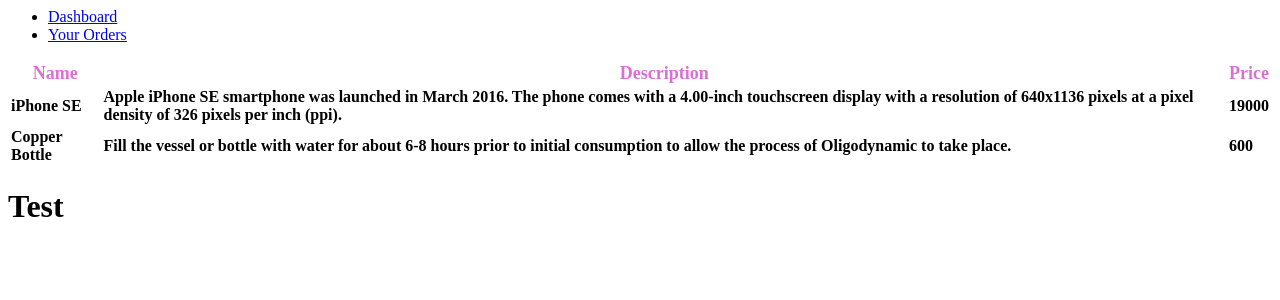
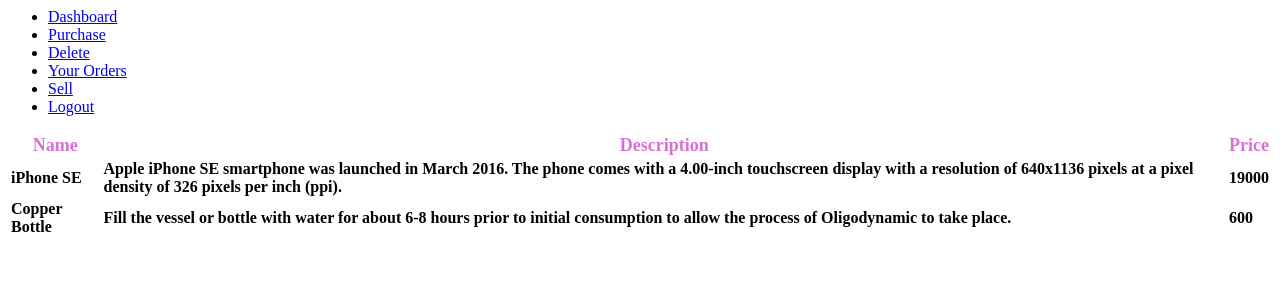
Before and after one commit to NilsonKuppusamy/AgnesBooks, a Flask app: page / in a window 1280 px wide. Shown: the top 300 px of the page. Run offline with Flask 2, Linux system fonts and the light colour scheme; the visitor is signed in with stand-in values (Sample User, id 1); lists and menus that the app fills with data are empty.

Commit message:
Logout logic added

```diff
--- a/App.py
+++ b/App.py
@@ -1,5 +1,6 @@
 from flask import Flask, flash, redirect, render_template, request, session, abort
 import os
+import json
 from Products import Products
 from AppConstants import AppConstants
 
@@ -19,13 +20,21 @@
 		return render_template('dashboard.html', products = products)
 
 @app.route('/login', methods=['POST'])
-
 def do_admin_login():
 	userCredentials = {"username": "admin", "password": "password"}
 	if request.form['password'] == userCredentials['password'] and request.form['username'] == userCredentials['username']:
 		session['logged_in'] = True
 	else:
 		flash('wrong password!')
+		return home()
+
+@app.route('/dashboard', methods=['GET'])
+def navigate_dashboard_page():
+	return home()
+
+@app.route('/logout')
+def do_logout():
+	session['logged_in'] = False
 	return home()
 
 if __name__ == "__main__":
--- a/templates/dashboard.html
+++ b/templates/dashboard.html
@@ -1,8 +1,12 @@
 {% block body %}
 
 	<ul>
-		<li><a href = "#dashboard">Dashboard</a></li>
+		<li><a href = "dashboard">Dashboard</a></li>
+		<li><a href = "#purchase">Purchase</a></li>
+		<li><a href = "#delete">Delete</a></li>
 		<li><a href = "#yourOrders">Your Orders</a></li>
+		<li><a href = "#sell">Sell</a></li>
+		<li><a href = "logout">Logout</a></li>
 	</ul>
 	<div id = "dashboard">
 		<table style=" width: 100%; ">
@@ -22,7 +26,4 @@
 		</table>
 	</div>
 
-	<div id = "yourOrders">
-		<h1>Test</h1>
-	</div>
 {% endblock %}
```
